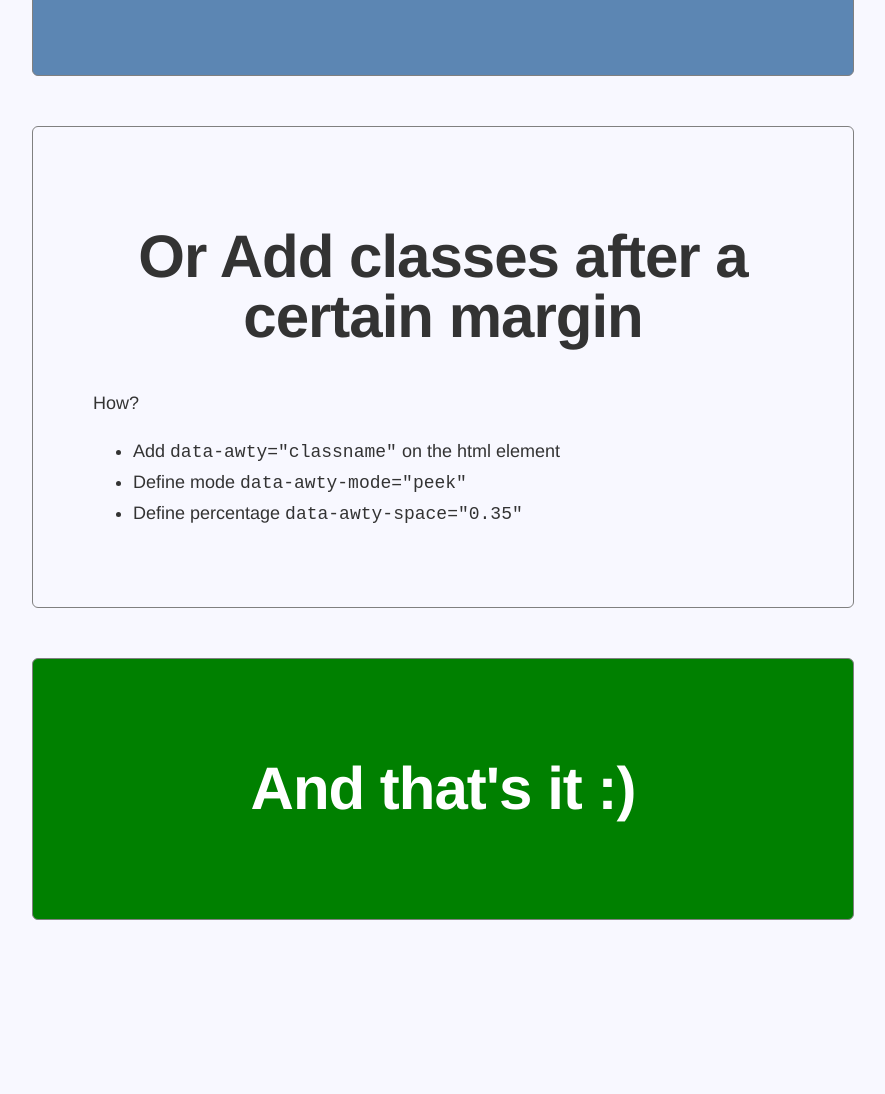
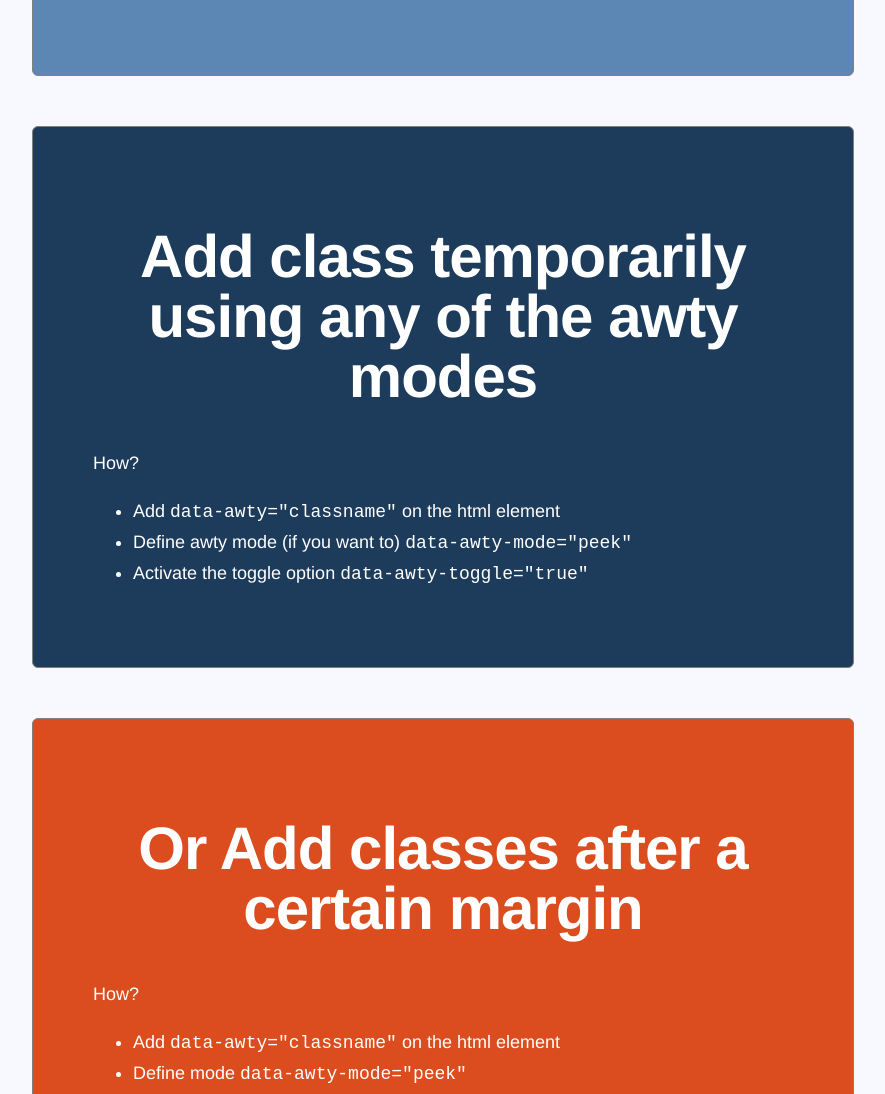
Before and after one commit to antoniocapelo/awty, a website: page src/index.html in a window 1280 px wide. Shown: the part 3785-4879 px from the top of the page, without its empty margins (197-1082 px from the left). Before the commit the page ends 4745 px from the top, so only its background shows below. Drawn offline with Linux system fonts and the light colour scheme.

Commit message:
added toggle functionality

```diff
--- a/bower.json
+++ b/bower.json
@@ -32,5 +32,4 @@
 	    "jshint-stylish": "^0.4.0",
 	    "multipipe": "^0.1.1"
 	  }
-
 }
--- a/src/index.html
+++ b/src/index.html
@@ -73,7 +73,7 @@
             <li>voilá</li>
           </ul>
         </div>
-        <div class="base awty center" data-awty="blue" data-awty-mode="center">
+        <div class="base awty" data-awty="blue" data-awty-mode="center" data-awty-space="20">
           <h1>Add classes when element is centered</h1>
           <p>How?</p>
           <ul>
@@ -102,7 +102,18 @@
             <li>Define percentage <code>data-awty-space="0.35"</code></li>
           </ul>
         </div>
-        <div class="base awty" data-awty="red" data-awty-mode="margin" data-awty-space="150">
+        <div class="base awty" data-awty="blue" data-awty-toggle="true" data-awty-space="200">
+          <h1>Add class temporarily using any of the awty modes</h1>
+          <p>How?</p>
+          <ul>
+            <li>Add <code>data-awty="classname"</code> on the html element</li>
+
+            <li>Define awty mode (if you want to) <code>data-awty-mode="peek"</code></li>
+
+            <li>Activate the toggle option <code>data-awty-toggle="true"</code></li>
+          </ul>
+        </div>
+        <div class="base awty" data-awty="red" data-awty-mode="margin" data-awty-space="100">
           <h1>Or Add classes after a certain margin</h1>
           <p>How?</p>
           <ul>
@@ -117,6 +128,7 @@
         <div class="base awty"  data-awty="green">
                   <h1>And that's it :) </h1>
         </div>
+
         <!-- Google Analytics: change UA-XXXXX-X to be your site's ID. -->
 
         <script src="scripts/awty.js"></script>
--- a/src/scripts/awty.js
+++ b/src/scripts/awty.js
@@ -96,7 +96,8 @@
 						node = {
 							e: e,
 							mode: e.dataset.awtyMode,
-			    			space: parseFloat(e.dataset.awtySpace, 10)
+			    			space: parseFloat(e.dataset.awtySpace, 10),
+			    			toggle : typeof e.dataset.awtyToggle !== 'undefined' && e.dataset.awtyToggle === 'true' ? true : false
 		    			};
 						res.push(node);
 					}
@@ -139,19 +140,32 @@
 				}
 			};
 
-			update = function(el, index) {
+			update = function(node, index) {
 				// get classes from data-attr
-				var classes = el.dataset.awty.split(',');
+				var el = node.e,
+					classes = el.dataset.awty.split(',');
 				if (el.dataset.awtyRemove && el.dataset.awtyRemove === 'true') {
 					removeClass(el, classes);
 				} else {
 					addClass(el, classes);
 				}
-				if (_config.tidy === true) {
+				// clean node from elements array case it doesn't have the 'toggle' mode active
+				if (node.toggle === false && _config.tidy === true) {
 					elems.splice(index,1);
 					if (elems.length === 0) {
 						removeListeners();
 					}
+				}
+			};
+
+			revert = function(node) {
+				// get classes from data-attr
+				var el = node.e,
+					classes = el.dataset.awty.split(',');
+				if (el.dataset.awtyRemove && el.dataset.awtyRemove === 'true') {
+					addClass(el, classes);
+				} else {
+					removeClass(el, classes);
 				}
 			};
 
@@ -188,12 +202,14 @@
 			handler = function() {
 				var fn;
 		    	for(var i = 0, node ; node =  elems[i]; i++) { // jshint ignore:line
-		    		if((node.mode && isElInViewport(node.e, node.mode, node.space)) || isElTotallyInViewport(node.e.getBoundingClientRect())) {
-	    				update(node.e, i);
+		    		if ( (node.mode && isElInViewport(node.e, node.mode, node.space)) || ( !node.mode && isElTotallyInViewport(node.e.getBoundingClientRect()) ) ) {
+	    				update(node, i);
 	    				if (node.fn || _config.fn) {
 	    					fn = node.fn || _config.fn;
 	    					fn.call(this);
 	    				}
+		    		} else if (node.toggle) {
+		    			revert(node);
 		    		}
 			    }
 			};
```
Also changed, not shown: dist/awty.min.js.
